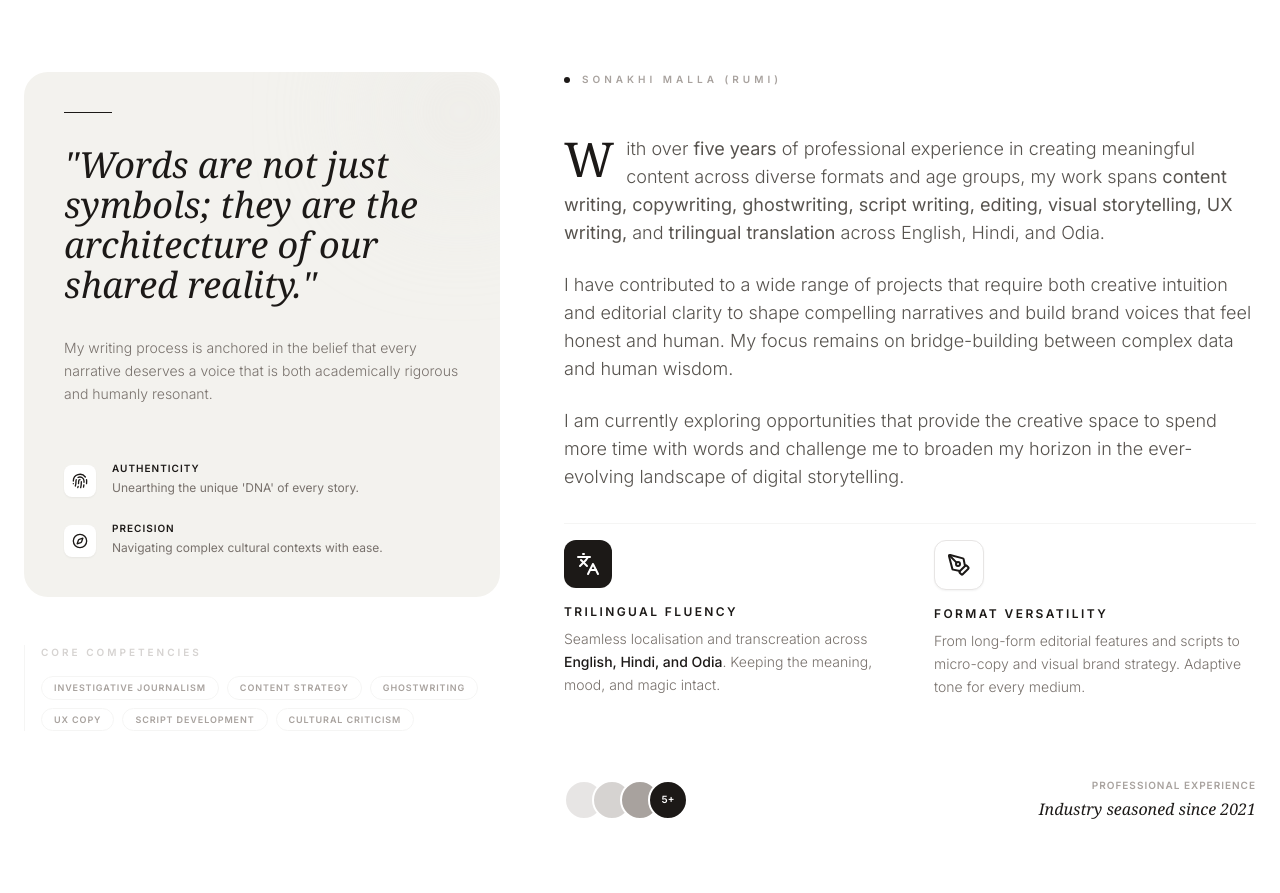
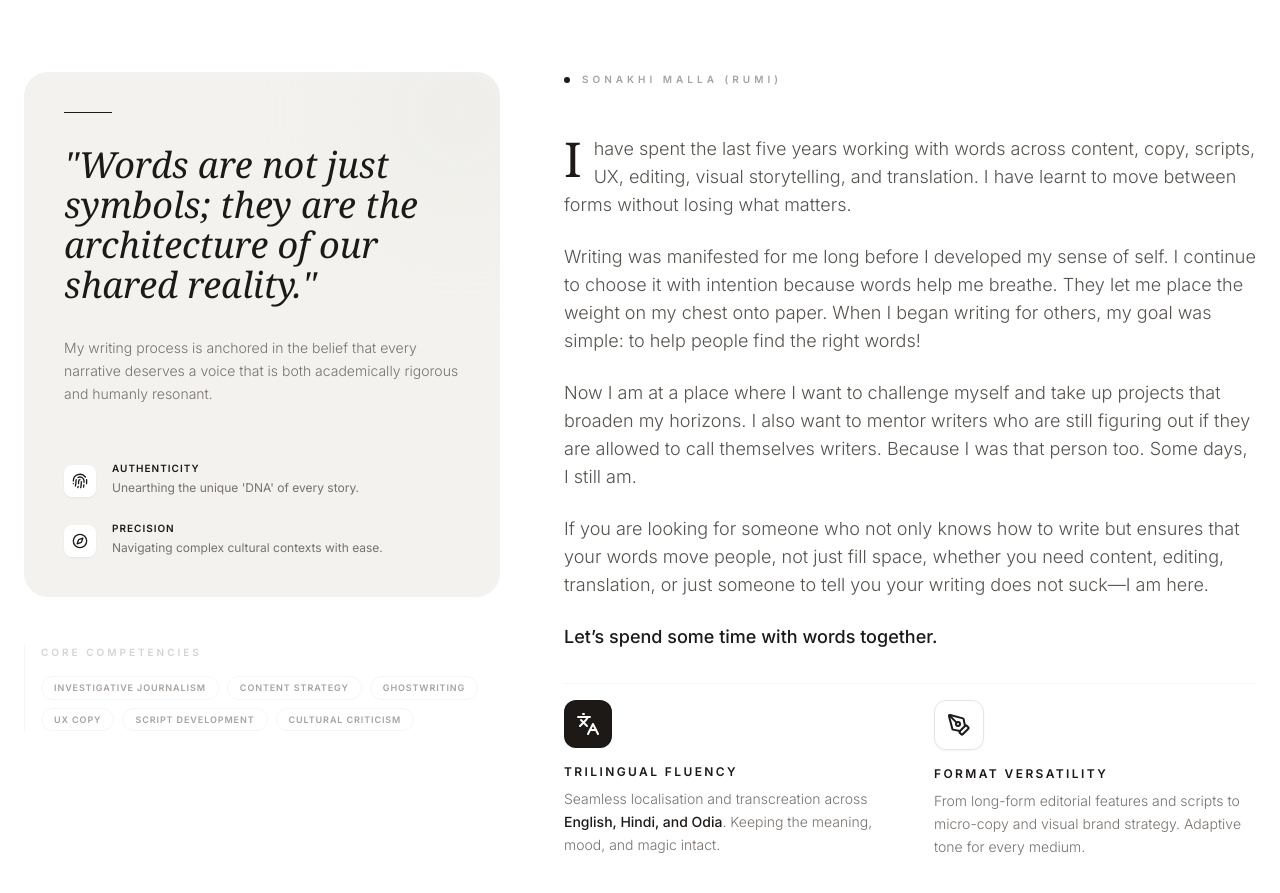
Before and after one commit to sonakhirumi/sonakhi-portfolio, a React (Vite) app: page / in a window 1280 px wide. Shown: the part 920-1813 px from the top of the page. Built offline with nearby package versions, Linux system fonts and the light colour scheme; no server answers; a web font is replaced by a local one.

Commit message:
Update About section text with new narrative

```diff
--- a/components/About.tsx
+++ b/components/About.tsx
@@ -84,13 +84,19 @@ const About: React.FC = () => {
 
           <div className="prose prose-stone max-w-none space-y-6 text-stone-600 leading-relaxed text-base md:text-lg font-light">
             <p className="first-letter:text-5xl first-letter:font-serif first-letter:mr-3 first-letter:float-left first-letter:text-stone-900">
-              With over <strong>{yearsWords} years</strong> of professional experience in creating meaningful content across diverse formats and age groups, my work spans <strong>content writing, copywriting, ghostwriting, script writing, editing, visual storytelling, UX writing,</strong> and <strong>trilingual translation</strong> across English, Hindi, and Odia.
+              I have spent the last five years working with words across content, copy, scripts, UX, editing, visual storytelling, and translation. I have learnt to move between forms without losing what matters.
             </p>
             <p>
-              I have contributed to a wide range of projects that require both creative intuition and editorial clarity to shape compelling narratives and build brand voices that feel honest and human. My focus remains on bridge-building between complex data and human wisdom.
+              Writing was manifested for me long before I developed my sense of self. I continue to choose it with intention because words help me breathe. They let me place the weight on my chest onto paper. When I began writing for others, my goal was simple: to help people find the right words!
             </p>
             <p>
-              I am currently exploring opportunities that provide the creative space to spend more time with words and challenge me to broaden my horizon in the ever-evolving landscape of digital storytelling.
+              Now I am at a place where I want to challenge myself and take up projects that broaden my horizons. I also want to mentor writers who are still figuring out if they are allowed to call themselves writers. Because I was that person too. Some days, I still am.
+            </p>
+            <p>
+              If you are looking for someone who not only knows how to write but ensures that your words move people, not just fill space, whether you need content, editing, translation, or just someone to tell you your writing does not suck—I am here.
+            </p>
+            <p className="font-medium text-stone-900">
+              Let’s spend some time with words together.
             </p>
           </div>
 
--- a/index.html
+++ b/index.html
@@ -67,7 +67,7 @@
 <body class="bg-[#faf9f6] text-[#1a1a1a]">
     <div id="root"></div>
     <script type="module" src="/index.tsx"></script>
-    <!-- Deployment Timestamp: 2026-02-18T13:53:00+05:30 (Update button text) -->
+    <!-- Deployment Timestamp: 2026-02-18T13:55:00+05:30 (Update About section text) -->
 </body>
 
 </html>
```
